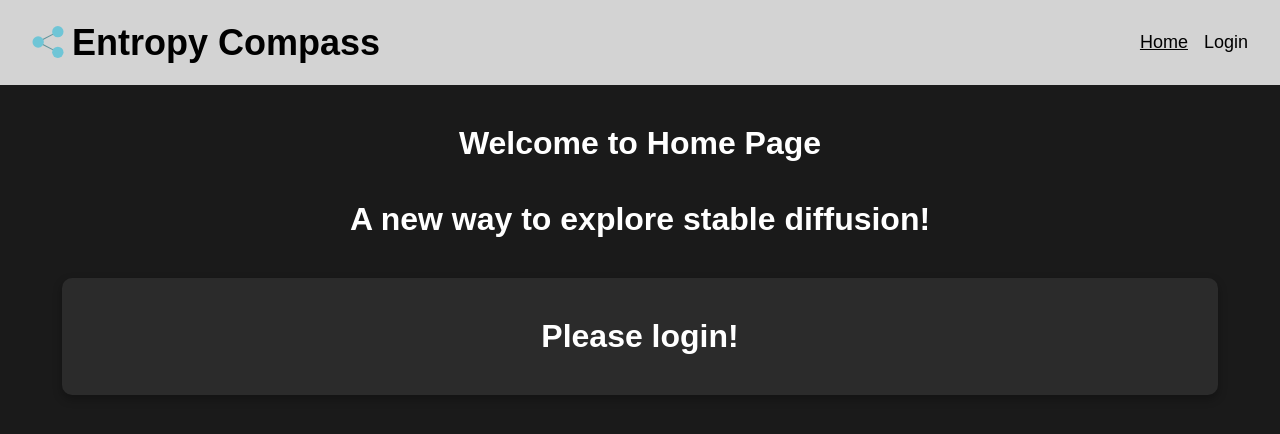
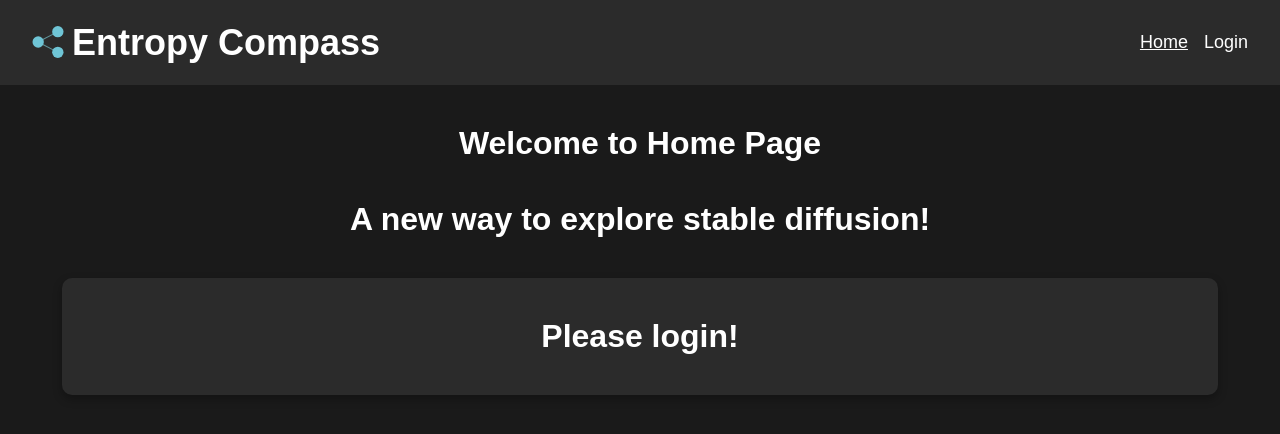
Before and after one commit to kvntang/entropy-compass, a Vue app: page / in a window 1280 px wide. Shown: the top 434 px of the page. Built offline with nearby package versions, Linux system fonts and the light colour scheme; no server answers.

Commit message:
changed color

```diff
--- a/client/App.vue
+++ b/client/App.vue
@@ -65,9 +65,17 @@ function toggleCanvas() {
 <style scoped>
 @import "./assets/toast.css";
 
+body {
+  font-family: "Arial", sans-serif;
+  margin: 0;
+  padding: 0;
+  background-color: #1a1a1a;
+  color: white;
+}
+
 nav {
   padding: 1em 2em;
-  background-color: lightgray;
+  background-color: #2b2b2b;
   display: flex;
   align-items: center;
 }
@@ -89,7 +97,7 @@ img {
 
 a {
   font-size: large;
-  color: black;
+  color: white;
   text-decoration: none;
 }
 
```
